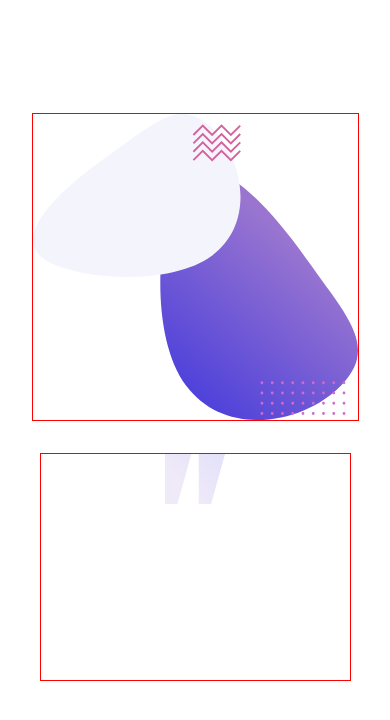
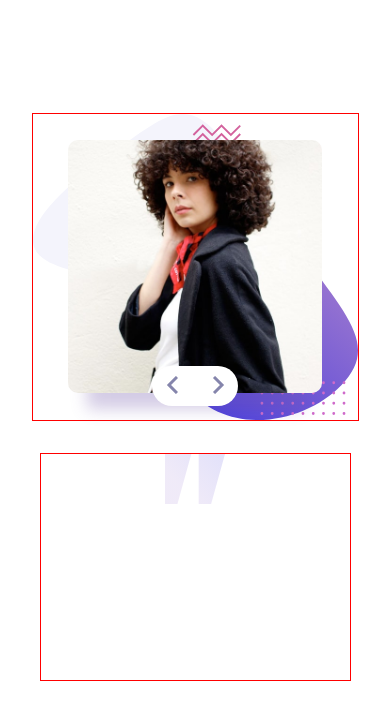
Before and after one commit to RenszCamacho/coding-bootcamp, a website built with Parcel: page index.html in a window 390 px wide. Built offline with nearby package versions, Linux system fonts and the light colour scheme.

Commit message:
Carousel mobile version. Html and Css. Done.

```diff
--- a/index.html
+++ b/index.html
@@ -19,7 +19,50 @@
   </head>
   <body>
     <main class="testimonial">
-      <div class="testimonial__carousel"></div>
+      <div class="testimonial__carousel">
+        <img
+          class="testimonial__img testimonial__img--tanya"
+          src="./images/image-tanya.jpg"
+          alt="tanya"
+        />
+        <img
+          class="testimonial__img testimonial__img--john"
+          src="./images/image-john.jpg"
+          alt="john"
+        />
+        <div class="testimonial__arrowsBox">
+          <button
+            name="next"
+            aria-label="next"
+            type="button"
+            class="testimonial__arrow"
+          >
+            <svg xmlns="http://www.w3.org/2000/svg" width="12" height="18">
+              <path
+                fill="none"
+                stroke="#8585AC"
+                stroke-width="3"
+                d="M11 1L3 9l8 8"
+              />
+            </svg>
+          </button>
+          <button
+            name="previous"
+            aria-label="previous"
+            type="button"
+            class="testimonial__arrow"
+          >
+            <svg xmlns="http://www.w3.org/2000/svg" width="13" height="18">
+              <path
+                fill="none"
+                stroke="#8585AC"
+                stroke-width="3"
+                d="M2 1l8 8-8 8"
+              />
+            </svg>
+          </button>
+        </div>
+      </div>
       <div class="testimonial__quote"></div>
     </main>
   </body>
--- a/sass/_testimonial.scss
+++ b/sass/_testimonial.scss
@@ -11,6 +11,7 @@
   justify-content: center;
 
   &__carousel {
+    position: relative;
     width: 32.7rem;
     height: 30.8rem;
     border: 1px solid red;
@@ -18,6 +19,38 @@
     background-repeat: no-repeat;
     background-size: cover;
     margin: 2.4rem 2.4rem 0 2.4rem;
+    display: flex;
+    flex-direction: column;
+    justify-content: center;
+    align-items: center;
+  }
+
+  &__img {
+    width: 25.4rem;
+    height: 25.3rem;
+    border-radius: 1rem;
+    box-shadow: 0 35px 15px -19px rgba(111, 85, 168, 0.3);
+  }
+
+  &__img--john {
+    display: none;
+  }
+
+  &__arrowsBox {
+    background-color: white;
+    position: absolute;
+    bottom: 1.4rem;
+    border-radius: 4rem;
+  }
+
+  &__arrow {
+    border: none;
+    outline: none;
+    background-color: transparent;
+    cursor: pointer;
+    width: 4rem;
+    height: 4rem;
+    -webkit-tap-highlight-color: transparent;
   }
 
   &__quote {
```
